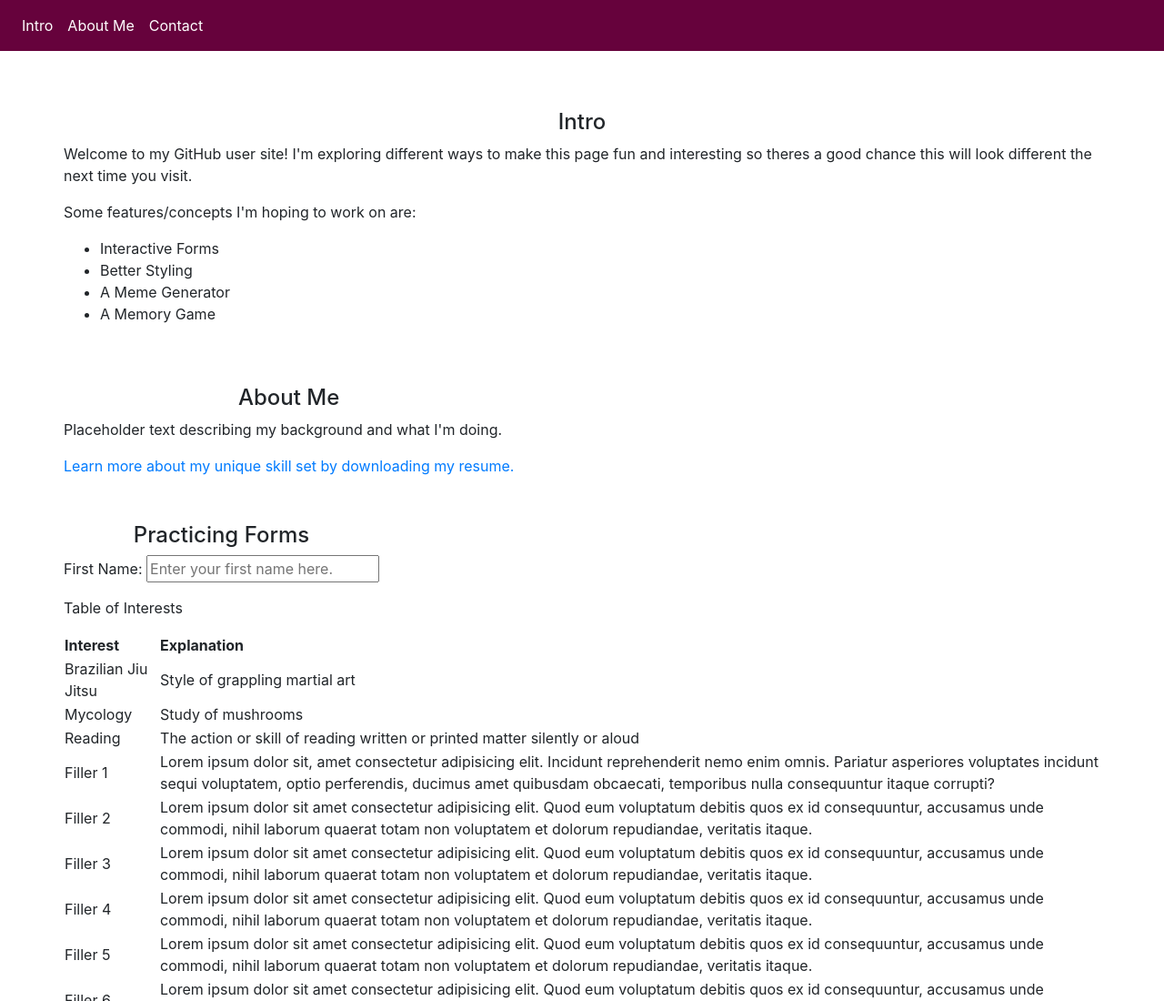
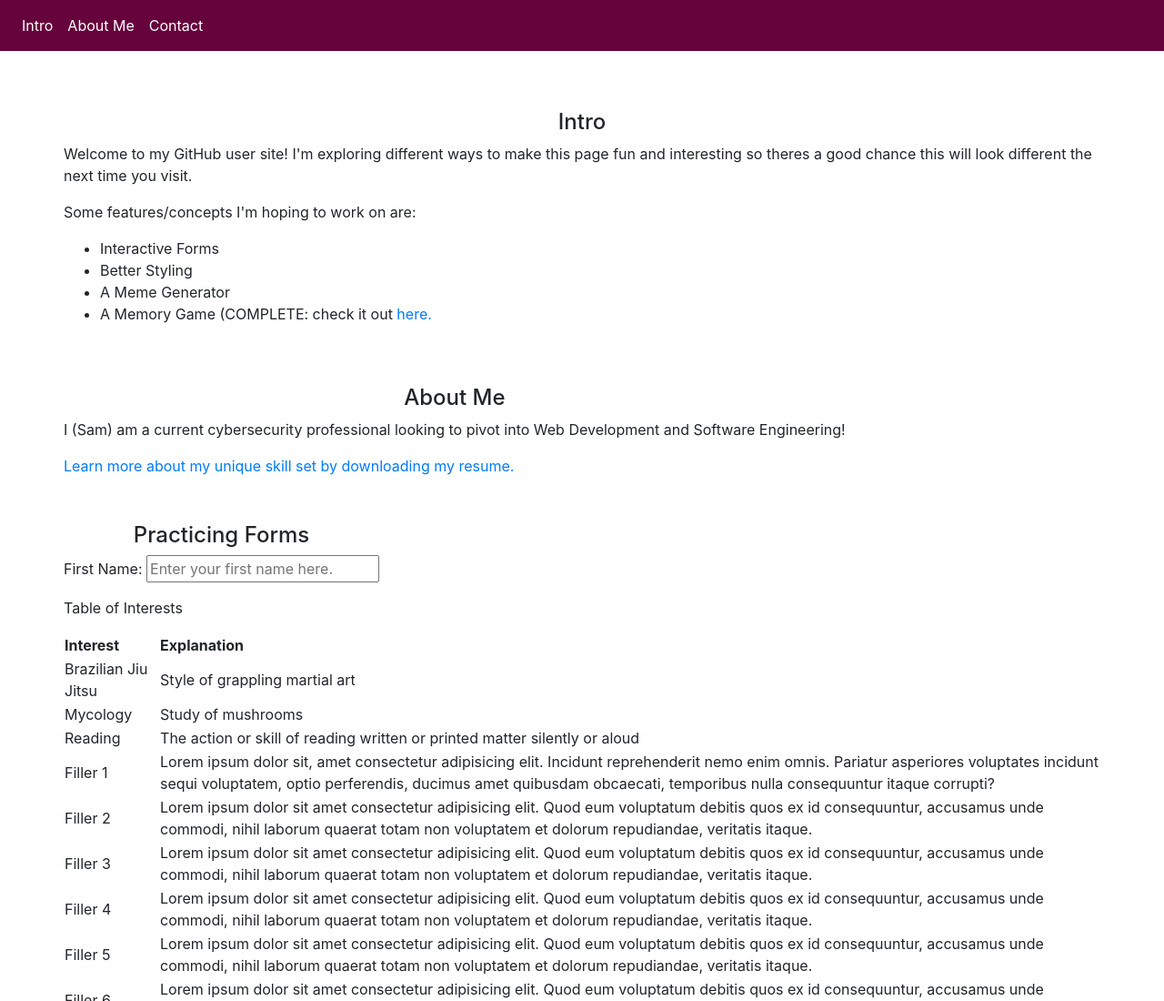
Before and after one commit to smcourtenay/smcourtenay.github.io, a plain HTML site: page index.html in a window 1280 px wide. Shown: the top 1100 px of the page at 91% size. Drawn offline with nearby package versions, Linux system fonts and the light colour scheme.

Commit message:
added memory game link

```diff
--- a/index.html
+++ b/index.html
@@ -41,7 +41,7 @@
                             <li>Interactive Forms</li>
                             <li>Better Styling</li>
                             <li>A Meme Generator</li>
-                            <li>A Memory Game</li>
+                            <li>A Memory Game (COMPLETE: check it out <a href="https://smcourtenay.github.io/memory-game/">here.</a></li>
                         </ul>
                     </div>
 
@@ -55,7 +55,7 @@
 
                     <h4 id="aboutme">About Me</h4> <!-- This is the "About Me" section with required resume -->
                     <div>
-                        <p>Placeholder text describing my background and what I'm doing.</p>
+                        <p>I (Sam) am a current cybersecurity professional looking to pivot into Web Development and Software Engineering!</p>
                     </div>
                     <div>
                         <a href="samcourtenayresume.pdf" download="">Learn more about my unique skill set by downloading my resume.</a>
```
